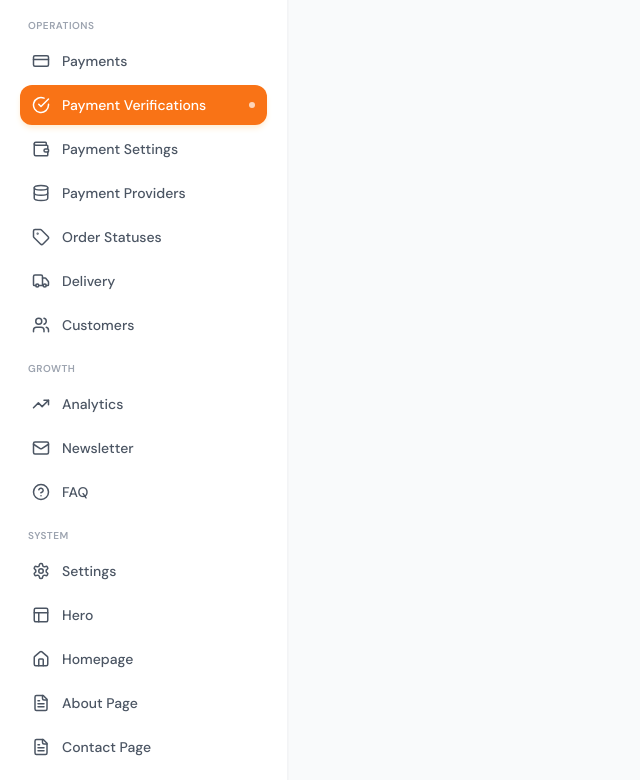
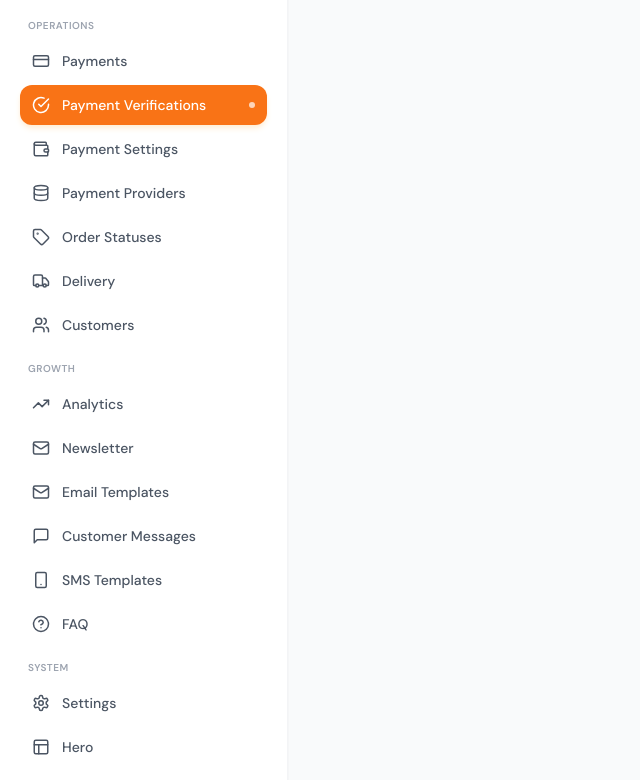
Before and after one commit to omash735-sudo/spectrumcosmo_shop, a Next.js app in the folder spectrumcosmo/: page /admin/payment-verifications in a window 1280 px wide. Shown: the part 393-1173 px from the top of the page, without its empty margins (0-640 px from the left). Built offline with nearby package versions, Linux system fonts and the light colour scheme; no server answers.

Commit message:
Update layout.tsx

```diff
--- a/spectrumcosmo/src/app/admin/layout.tsx
+++ b/spectrumcosmo/src/app/admin/layout.tsx
@@ -27,6 +27,8 @@ import {
   Tag,
   Sliders,
   HelpCircle,
+  MessageSquare,
+  Smartphone,
 } from 'lucide-react';
 
 const navItems = [
@@ -45,7 +47,10 @@ const navItems = [
   { name: 'Customers', href: '/admin/customers', icon: Users, section: 'OPERATIONS' },
   { name: 'Analytics', href: '/admin/analytics', icon: TrendingUp, section: 'GROWTH' },
   { name: 'Newsletter', href: '/admin/newsletter', icon: Mail, section: 'GROWTH' },
-  { name: 'FAQ', href: '/admin/faqs', icon: HelpCircle, section: 'GROWTH' },  // NEW
+  { name: 'Email Templates', href: '/admin/email-templates', icon: Mail, section: 'GROWTH' },
+  { name: 'Customer Messages', href: '/admin/customer-messages', icon: MessageSquare, section: 'GROWTH' },
+  { name: 'SMS Templates', href: '/admin/sms-templates', icon: Smartphone, section: 'GROWTH' },
+  { name: 'FAQ', href: '/admin/faqs', icon: HelpCircle, section: 'GROWTH' },
   { name: 'Settings', href: '/admin/settings', icon: Settings, section: 'SYSTEM' },
   { name: 'Hero', href: '/admin/hero', icon: Layout, section: 'SYSTEM' },
   { name: 'Homepage', href: '/admin/homepage', icon: Home, section: 'SYSTEM' },
```
